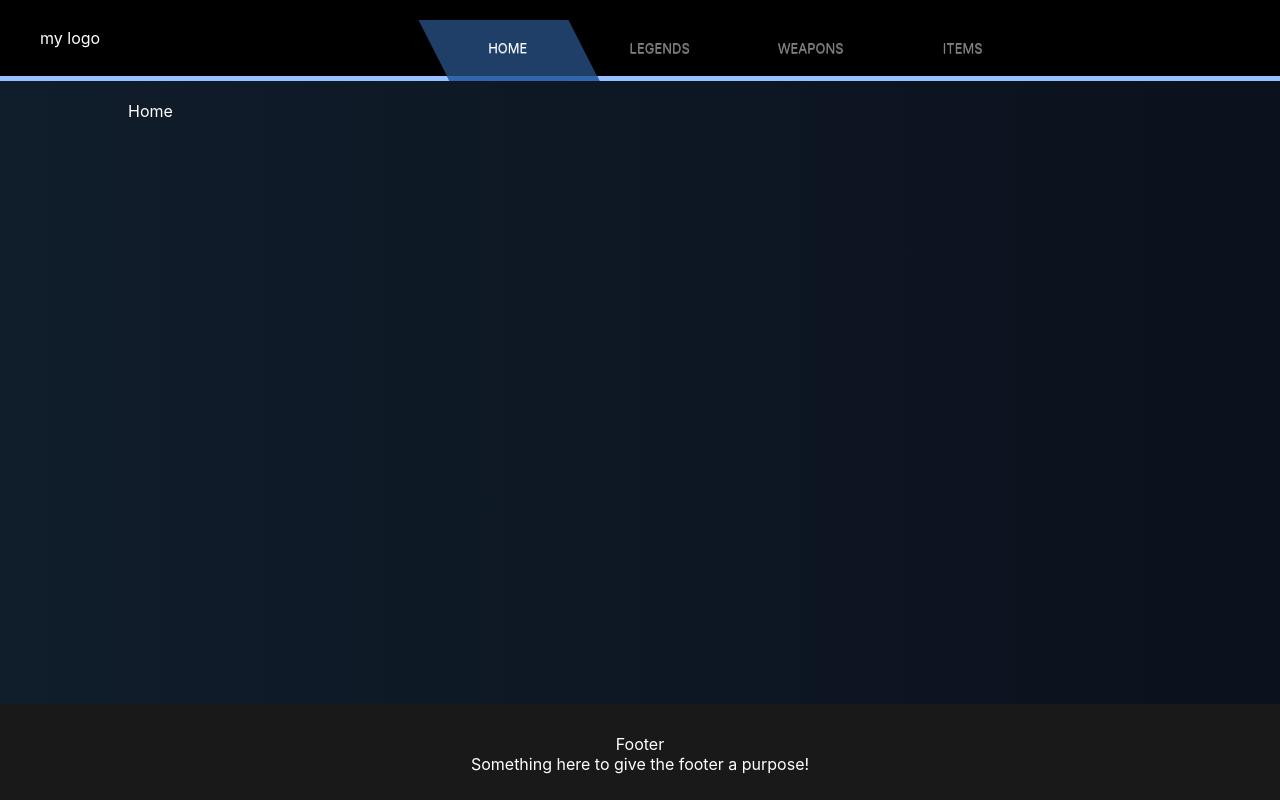
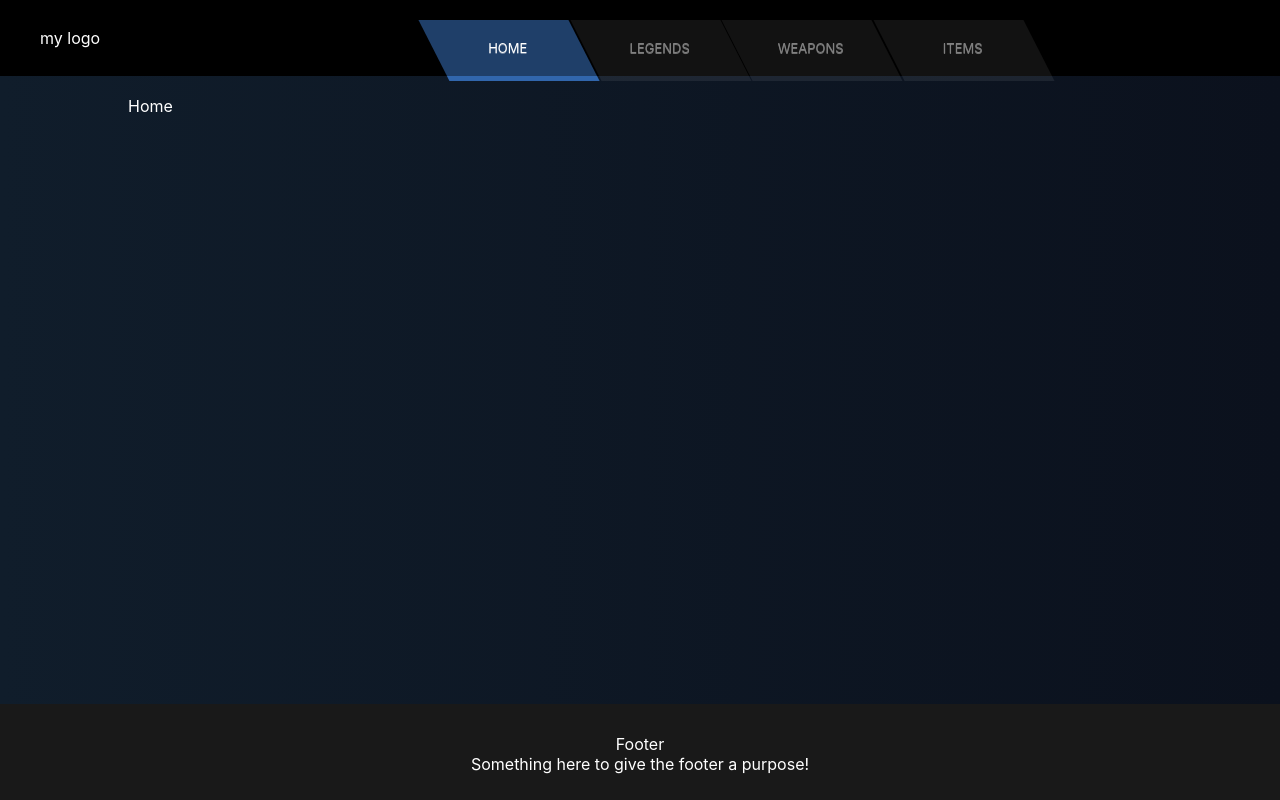
Before and after one commit to Sanins/Apex-legends, a React (Create React App) app: page / in a window 1280 px wide. Built offline with nearby package versions, Linux system fonts and the light colour scheme.

Commit message:
border below the header looking gd

```diff
--- a/src/App.scss
+++ b/src/App.scss
@@ -1,6 +1,5 @@
 .header-container {
     background-color: #000;
-    border-bottom: 5px solid #95c2ff;
     display: grid;
     grid-auto-flow: column;
     padding: 0 40px;
--- a/src/components/header/Header.scss
+++ b/src/components/header/Header.scss
@@ -44,6 +44,7 @@
         padding: 20px;
         transform: skew(27deg, 0deg);
         text-decoration: none;
+        background: #ffffff12;
 
         &:hover {
             background: #1f3f69;
--- a/src/components/legends/LegendList.scss
+++ b/src/components/legends/LegendList.scss
@@ -1,11 +1,12 @@
 .legend-list-container {
     animation: gradientBG 15s ease infinite;
+    padding-top: 5px;
 }
 
 .legend-list {
     display: grid;
     grid-template-columns: repeat(10, 1fr);
-    margin-bottom: 10px;
+    margin-bottom: 5px;
     background: #000000;
     padding: 10px 10% 10px 10%;
 
```
